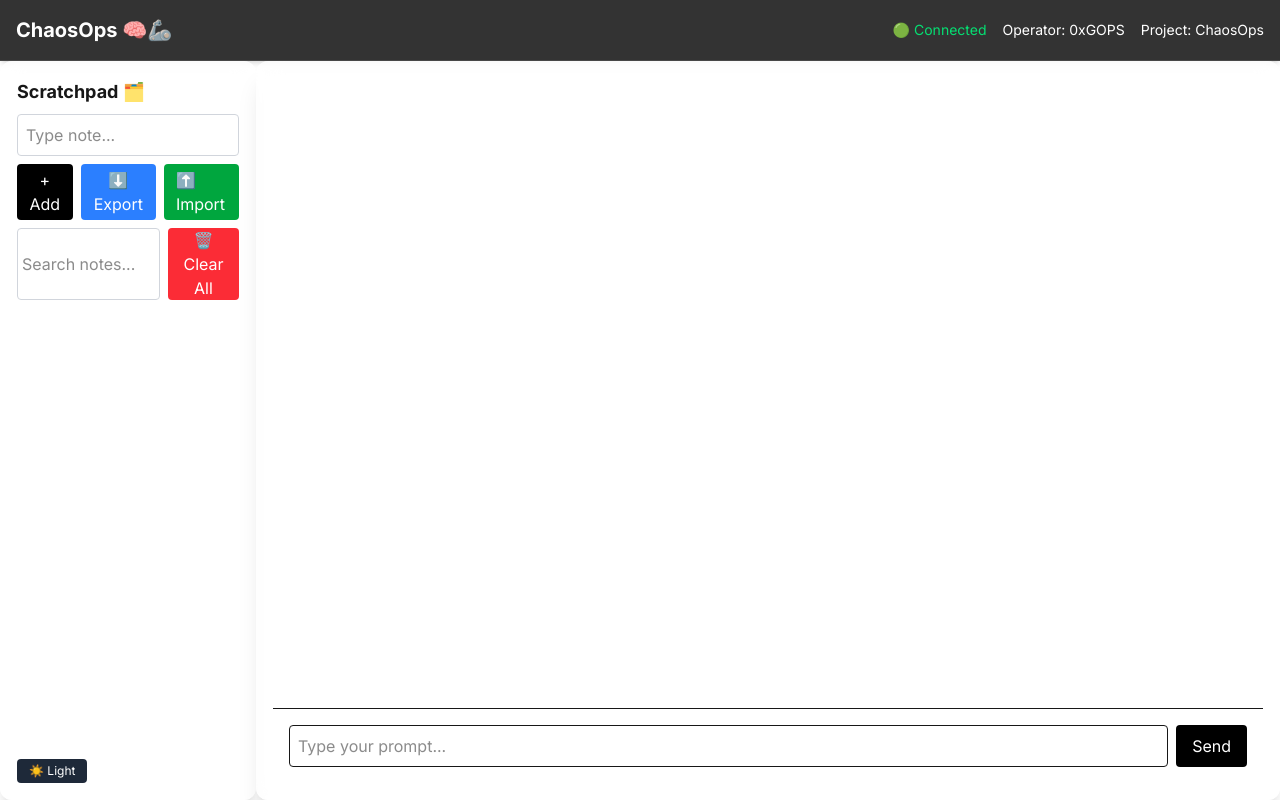
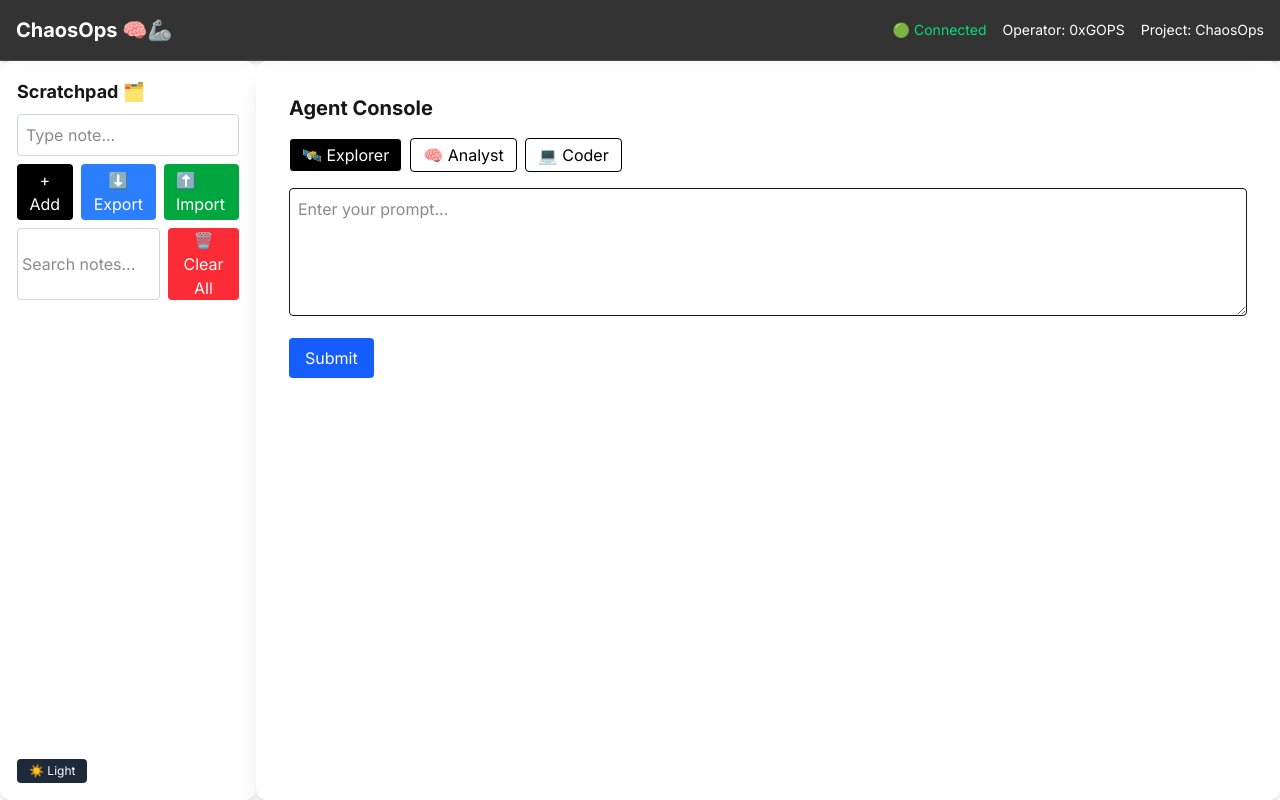
Before and after one commit to 0xgops/chaosops, a Next.js app: page /agent in a window 1280 px wide. Built offline with nearby package versions, Linux system fonts and the light colour scheme.

Commit message:
💬 Add Multi-Agent UI — Role selection + dynamic persona routing

```diff
--- a/src/app/agent/page.tsx
+++ b/src/app/agent/page.tsx
@@ -1,95 +1,85 @@
 'use client';
 
-import { useState, useRef, useEffect } from 'react';
+import { useState } from 'react';
 
-export default function Agent() {
-  const [messages, setMessages] = useState<{ role: string; content: string }[]>([]);
+export default function AgentPage() {
   const [prompt, setPrompt] = useState('');
+  const [response, setResponse] = useState('');
   const [loading, setLoading] = useState(false);
-  const [error, setError] = useState('');
-  const bottomRef = useRef<HTMLDivElement>(null);
+  const [agentType, setAgentType] = useState('explorer');
 
-  const handleSend = async () => {
+  const agents = {
+    explorer: '🛰️ Explorer',
+    analyst: '🧠 Analyst',
+    coder: '💻 Coder',
+  };
+
+  const sendPrompt = async () => {
     if (!prompt.trim()) return;
     setLoading(true);
-    setError('');
-
-    const userMessage = { role: 'user', content: prompt };
-    setMessages((prev) => [...prev, userMessage]);
+    setResponse('');
 
     try {
       const res = await fetch('/api/agent', {
         method: 'POST',
-        body: JSON.stringify({ prompt }),
+        body: JSON.stringify({ prompt, agentType }),
       });
 
-      if (!res.ok) {
-        throw new Error('API request failed');
-      }
-
       const data = await res.json();
-      const assistantMessage = { role: 'assistant', content: data.response };
-      setMessages((prev) => [...prev, assistantMessage]);
-      setPrompt('');
-    } catch (err) {
-      console.error('Agent API error:', err);
-      setError('❌ Error: Something went wrong. Please try again.');
+      setResponse(data.response);
+    } catch {
+      setResponse('⚠️ Error. Please try again.');
     } finally {
       setLoading(false);
     }
   };
 
-  const handleKeyDown = (e: React.KeyboardEvent<HTMLInputElement>) => {
-    if (e.key === 'Enter') handleSend();
-  };
+  return (
+    <div className="p-4 space-y-4">
+      <h1 className="text-xl font-bold">Agent Console</h1>
 
-  useEffect(() => {
-    bottomRef.current?.scrollIntoView({ behavior: 'smooth' });
-  }, [messages]);
-
-  return (
-    <div className="flex flex-col h-full">
-      <div className="flex-1 overflow-auto p-4 space-y-2 bg-white">
-        {messages.map((msg, idx) => (
-          <div
-            key={idx}
-            className={`${
-              msg.role === 'user' ? 'bg-blue-100' : 'bg-green-100'
-            } rounded px-4 py-2 max-w-xl`}
+      <div className="flex gap-2">
+        {Object.entries(agents).map(([key, label]) => (
+          <button
+            key={key}
+            className={`px-3 py-1 rounded border ${
+              agentType === key
+                ? 'bg-black text-white'
+                : 'bg-white dark:bg-zinc-700 text-black dark:text-white'
+            }`}
+            onClick={() => setAgentType(key)}
           >
-            {msg.content}
-          </div>
+            {label}
+          </button>
         ))}
-        {loading && (
-          <div className="bg-yellow-100 rounded px-4 py-2 max-w-xl">
-            🧠 Thinking…
-          </div>
-        )}
-        {error && (
-          <div className="bg-red-100 rounded px-4 py-2 max-w-xl text-red-800">
-            {error}
-          </div>
-        )}
-        <div ref={bottomRef} />
       </div>
 
-      <div className="border-t p-4 flex bg-white">
-        <input
-          value={prompt}
-          onChange={(e) => setPrompt(e.target.value)}
-          onKeyDown={handleKeyDown}
-          className="flex-1 border rounded p-2 mr-2"
-          placeholder={loading ? 'Agent is thinking...' : 'Type your prompt...'}
-          disabled={loading}
-        />
-        <button
-          onClick={handleSend}
-          disabled={loading}
-          className="bg-black text-white px-4 py-2 rounded hover:bg-gray-800 disabled:opacity-50"
-        >
-          {loading ? 'Sending...' : 'Send'}
-        </button>
-      </div>
+      <textarea
+        className="w-full p-2 border rounded h-32 dark:bg-zinc-900"
+        placeholder="Enter your prompt..."
+        value={prompt}
+        onChange={(e) => setPrompt(e.target.value)}
+        onKeyDown={(e) => {
+          if (e.key === 'Enter' && !e.shiftKey) {
+            e.preventDefault();
+            sendPrompt();
+          }
+        }}
+      />
+
+      <button
+        onClick={sendPrompt}
+        disabled={loading}
+        className="bg-blue-600 text-white px-4 py-2 rounded"
+      >
+        {loading ? 'Thinking...' : 'Submit'}
+      </button>
+
+      {response && (
+        <pre className="whitespace-pre-wrap mt-4 p-3 bg-gray-100 dark:bg-zinc-800 rounded">
+          {response}
+        </pre>
+      )}
     </div>
   );
 }
--- a/src/app/api/agent/route.ts
+++ b/src/app/api/agent/route.ts
@@ -1,24 +1,25 @@
-import { NextResponse } from 'next/server';
-import { openai } from '@/lib/openai';
+import { NextRequest, NextResponse } from 'next/server';
+import OpenAI from 'openai';
 
-export async function POST(req: Request) {
-  try {
-    const { prompt } = await req.json();
+const openai = new OpenAI({ apiKey: process.env.OPENAI_API_KEY });
 
-    if (!prompt) {
-      return NextResponse.json({ error: 'No prompt provided' }, { status: 400 });
-    }
+const agentPersonalities: Record<string, string> = {
+  analyst: 'You are a precise and logical data analyst who loves clarity, charts, and actionable insights.',
+  coder: 'You are an expert software engineer who explains things clearly and delivers bug-free code.',
+  explorer: 'You are a philosophical, visionary explorer who dives deep into abstract concepts and big ideas.',
+};
 
-    const response = await openai.chat.completions.create({
-      messages: [{ role: 'user', content: prompt }],
-      model: 'gpt-4',
-    });
+export async function POST(req: NextRequest) {
+  const { prompt, agentType = 'explorer' } = await req.json();
+  const system = agentPersonalities[agentType] || agentPersonalities.explorer;
 
-    const output = response.choices[0]?.message?.content;
+  const response = await openai.chat.completions.create({
+    model: 'gpt-4o',
+    messages: [
+      { role: 'system', content: system },
+      { role: 'user', content: prompt },
+    ],
+  });
 
-    return NextResponse.json({ response: output });
-  } catch (error) {
-    console.error(error);
-    return NextResponse.json({ error: 'Request failed' }, { status: 500 });
-  }
+  return NextResponse.json({ response: response.choices[0].message.content });
 }
```
